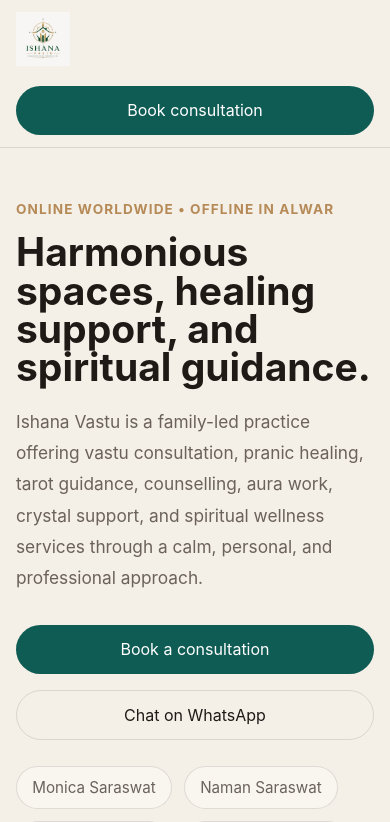
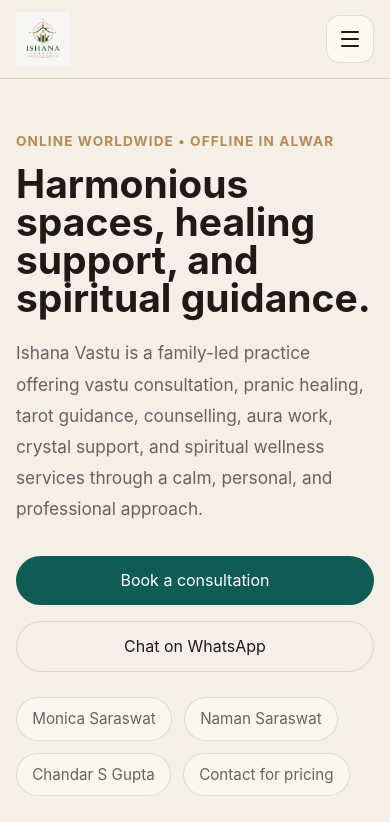
Before and after one commit to KumarManuSaraswat/ishana-vastu, a React (Vite) app: page / in a window 390 px wide. Shown: the top 822 px of the page. Built offline with nearby package versions, Linux system fonts and the light colour scheme.

Commit message:
mobile hamburger button added

```diff
--- a/src/App.css
+++ b/src/App.css
@@ -888,3 +888,82 @@
     grid-template-columns: 1fr;
   }
 }
+
+.desktop-nav,
+.desktop-cta {
+  display: flex;
+}
+
+.menu-toggle {
+  display: none;
+  width: 48px;
+  height: 48px;
+  border: 1px solid var(--line);
+  border-radius: 14px;
+  background: var(--surface);
+  align-items: center;
+  justify-content: center;
+  flex-direction: column;
+  gap: 5px;
+  cursor: pointer;
+  flex: 0 0 auto;
+}
+
+.menu-toggle span {
+  width: 18px;
+  height: 2px;
+  background: var(--text);
+  border-radius: 999px;
+}
+
+.mobile-menu {
+  display: none;
+}
+
+@media (max-width: 900px) {
+  .navbar {
+    min-height: 76px;
+  }
+
+  .desktop-nav,
+  .desktop-cta {
+    display: none;
+  }
+
+  .menu-toggle {
+    display: inline-flex;
+  }
+
+  .mobile-menu {
+    display: block;
+    border-top: 1px solid var(--line);
+    background: rgba(244, 239, 231, 0.96);
+    backdrop-filter: blur(14px);
+  }
+
+  .mobile-menu-inner {
+    display: grid;
+    gap: 0.75rem;
+    padding: 1rem 0 1.25rem;
+  }
+
+  .mobile-menu-inner a {
+    padding: 0.95rem 1rem;
+    border-radius: 16px;
+    background: var(--surface);
+    border: 1px solid var(--line);
+    color: var(--text);
+    font-weight: 500;
+  }
+
+  .mobile-menu-inner a.active {
+    color: var(--primary);
+    border-color: rgba(15, 92, 85, 0.18);
+    background: rgba(15, 92, 85, 0.05);
+  }
+
+  .mobile-menu-cta {
+    width: 100%;
+    margin-top: 0.25rem;
+  }
+}
--- a/src/App.jsx
+++ b/src/App.jsx
@@ -1,5 +1,6 @@
 import { Routes, Route } from 'react-router-dom'
 import Navbar from './components/Navbar'
+import ScrollToTop from './components/ScrollToTop'
 import Home from './pages/Home'
 import About from './pages/About'
 import Services from './pages/Services'
@@ -10,6 +11,7 @@
 function App() {
   return (
     <>
+      <ScrollToTop />
       <Navbar />
 
       <main>
@@ -21,7 +23,8 @@
           <Route path="/contact" element={<Contact />} />
         </Routes>
       </main>
-        <Footer />
+
+      <Footer />
     </>
   )
 }
--- a/src/components/Navbar.jsx
+++ b/src/components/Navbar.jsx
@@ -1,10 +1,20 @@
+import { useState } from 'react'
 import { NavLink } from 'react-router-dom'
 
 function Navbar() {
+  const [menuOpen, setMenuOpen] = useState(false)
+
+  const closeMenu = () => setMenuOpen(false)
+
   return (
     <header className="site-header">
       <div className="container navbar">
-        <NavLink to="/" className="brand" aria-label="Ishana Vastu home">
+        <NavLink
+          to="/"
+          className="brand"
+          aria-label="Ishana Vastu home"
+          onClick={closeMenu}
+        >
           <img
             src="/ishana-vastu.jpeg"
             alt="Ishana Vastu logo"
@@ -12,7 +22,7 @@
           />
         </NavLink>
 
-        <nav className="nav">
+        <nav className="nav desktop-nav">
           <NavLink to="/about">About</NavLink>
           <NavLink to="/services">Services</NavLink>
           <NavLink to="/faq">FAQ</NavLink>
@@ -20,14 +30,56 @@
         </nav>
 
         <a
-          className="nav-cta"
+          className="nav-cta desktop-cta"
           href="https://calendar.app.google/AiYDcM6pdePHCUcq6"
           target="_blank"
           rel="noreferrer"
         >
           Book consultation
         </a>
+
+        <button
+          type="button"
+          className="menu-toggle"
+          aria-expanded={menuOpen}
+          aria-controls="mobile-menu"
+          aria-label="Open navigation menu"
+          onClick={() => setMenuOpen((prev) => !prev)}
+        >
+          <span></span>
+          <span></span>
+          <span></span>
+        </button>
       </div>
+
+      {menuOpen && (
+        <div className="mobile-menu" id="mobile-menu">
+          <div className="container mobile-menu-inner">
+            <NavLink to="/about" onClick={closeMenu}>
+              About
+            </NavLink>
+            <NavLink to="/services" onClick={closeMenu}>
+              Services
+            </NavLink>
+            <NavLink to="/faq" onClick={closeMenu}>
+              FAQ
+            </NavLink>
+            <NavLink to="/contact" onClick={closeMenu}>
+              Contact
+            </NavLink>
+
+            <a
+              className="nav-cta mobile-menu-cta"
+              href="https://calendar.app.google/AiYDcM6pdePHCUcq6"
+              target="_blank"
+              rel="noreferrer"
+              onClick={closeMenu}
+            >
+              Book consultation
+            </a>
+          </div>
+        </div>
+      )}
     </header>
   )
 }
--- /dev/null
+++ b/src/components/ScrollToTop.jsx
@@ -0,0 +1,18 @@
+import { useEffect } from 'react'
+import { useLocation } from 'react-router-dom'
+
+function ScrollToTop() {
+  const { pathname } = useLocation()
+
+  useEffect(() => {
+    window.scrollTo({
+      top: 0,
+      left: 0,
+      behavior: 'instant',
+    })
+  }, [pathname])
+
+  return null
+}
+
+export default ScrollToTop
```
